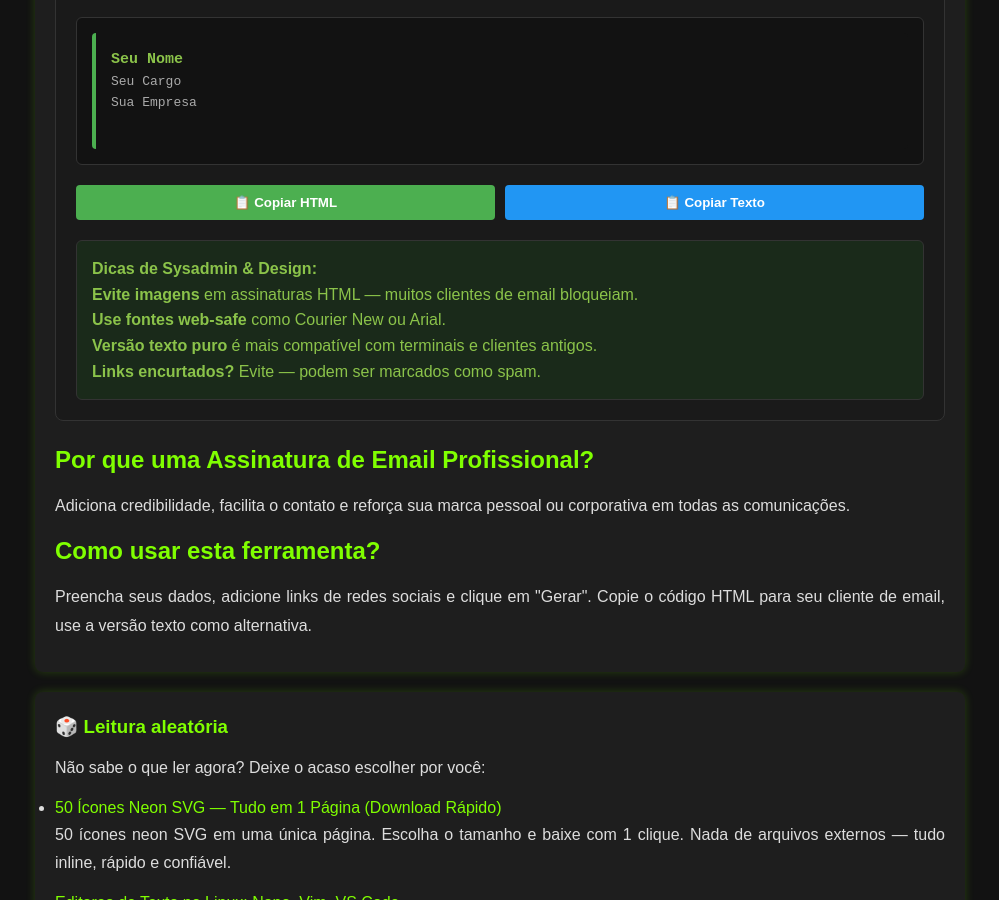
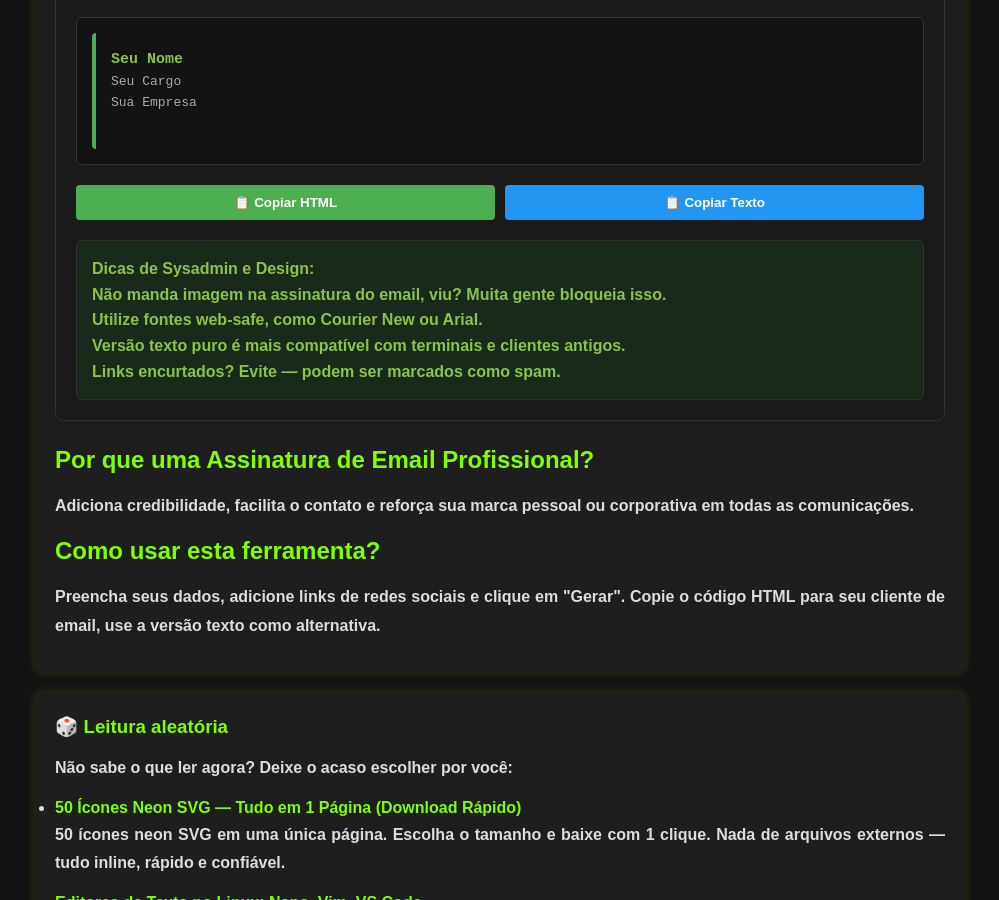
Before and after one commit to Piolinux/piolinux-site, a Jekyll site: the page built from _pages/tools/email-signature-generator.html, in a window 1280 px wide and 900 px high, scrolled down 1154 px. Shown: the whole window, without its empty margins (140-1139 px from the left). Built offline with Jekyll 4.4.1, drawn with Linux system fonts in a browser that asks for light colours.

Commit message:
Update email-signature-generator.html

```diff
--- a/_pages/tools/email-signature-generator.html
+++ b/_pages/tools/email-signature-generator.html
@@ -79,9 +79,9 @@ tags: [email, assinatura, html, marketing, vendas, suporte, seo]
   </div>
 
   <div style="background: #1a2a1a; color: #8bc34a; padding: 15px; border-radius: 6px; margin-top: 20px; border: 1px solid #333;">
-    <strong>  Dicas de Sysadmin & Design:</strong><br>
-      <strong>Evite imagens</strong> em assinaturas HTML — muitos clientes de email bloqueiam.<br>
-      <strong>Use fontes web-safe</strong> como Courier New ou Arial.<br>
+    <strong>  Dicas de Sysadmin e Design:</strong><br>
+      <strong>Não manda imagem na assinatura do email, viu? Muita gente bloqueia isso.<br>
+      <strong>Utilize fontes web-safe,</strong> como Courier New ou Arial.<br>
       <strong>Versão texto puro</strong> é mais compatível com terminais e clientes antigos.<br>
       <strong>Links encurtados?</strong> Evite — podem ser marcados como spam.
   </div>
```
